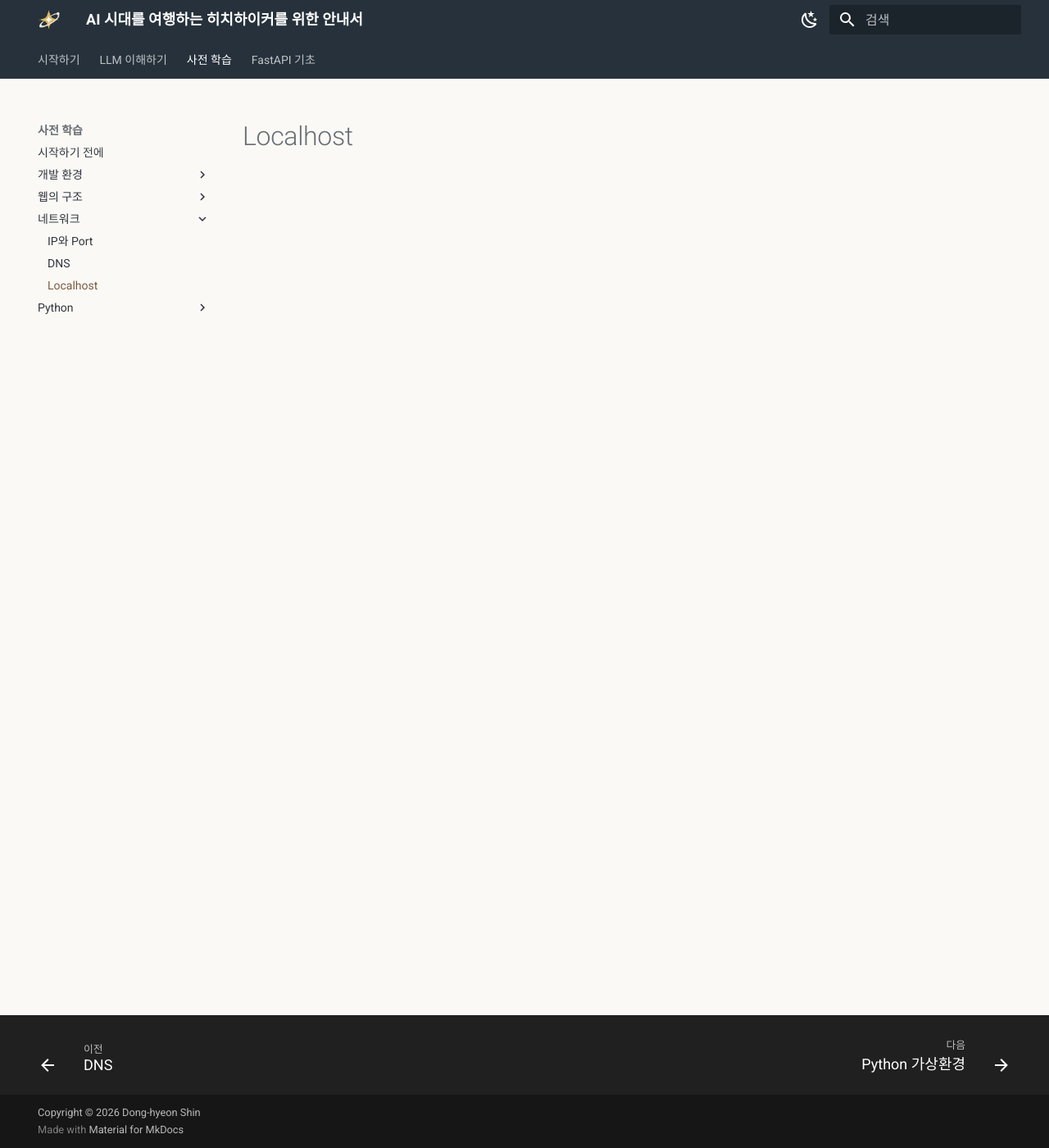
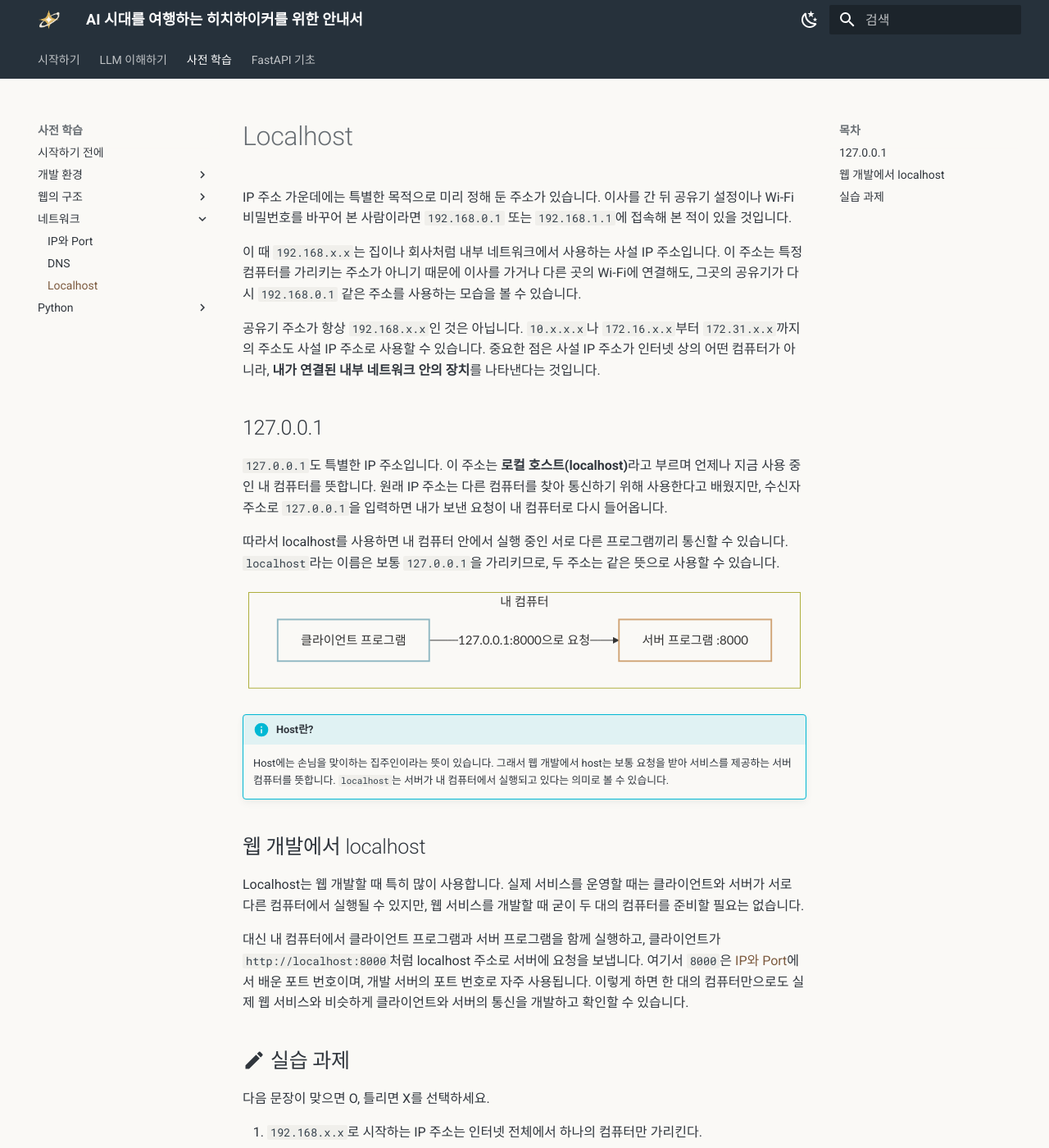
Before and after one commit to qu3vipon/the-hitchhikers-guide-to-ai, an MkDocs documentation site: the page built from docs/prerequisites/localhost.md, in a window 1280 px wide and 1400 px high. Shown: the whole window at 82% size. Built offline with MkDocs 1.6.1 and Material for MkDocs 9.7.7, drawn with Linux system fonts in a browser that asks for light colours; some of the changed text lies outside the part shown.

Commit message:
docs: add localhost guide

````diff
--- a/docs/prerequisites/localhost.md
+++ b/docs/prerequisites/localhost.md
@@ -1 +1,50 @@
-<!-- 콘텐츠 준비 중 -->
+# Localhost
+
+IP 주소 가운데에는 특별한 목적으로 미리 정해 둔 주소가 있습니다. 이사를 간 뒤 공유기 설정이나 Wi-Fi 비밀번호를 바꾸어 본 사람이라면 `192.168.0.1` 또는 `192.168.1.1`에 접속해 본 적이 있을 것입니다.
+
+이 때 `192.168.x.x`는 집이나 회사처럼 내부 네트워크에서 사용하는 사설 IP 주소입니다. 이 주소는 특정 컴퓨터를 가리키는 주소가 아니기 때문에 이사를 가거나 다른 곳의 Wi-Fi에 연결해도, 그곳의 공유기가 다시 `192.168.0.1` 같은 주소를 사용하는 모습을 볼 수 있습니다.
+
+공유기 주소가 항상 `192.168.x.x`인 것은 아닙니다. `10.x.x.x`나 `172.16.x.x`부터 `172.31.x.x`까지의 주소도 사설 IP 주소로 사용할 수 있습니다. 중요한 점은 사설 IP 주소가 인터넷 상의 어떤 컴퓨터가 아니라, **내가 연결된 내부 네트워크 안의 장치**를 나타낸다는 것입니다.
+
+## 127.0.0.1 {#localhost-address}
+
+`127.0.0.1`도 특별한 IP 주소입니다. 이 주소는 **로컬 호스트(localhost)**라고 부르며 언제나 지금 사용 중인 내 컴퓨터를 뜻합니다. 원래 IP 주소는 다른 컴퓨터를 찾아 통신하기 위해 사용한다고 배웠지만, 수신자 주소로 `127.0.0.1`을 입력하면 내가 보낸 요청이 내 컴퓨터로 다시 들어옵니다.
+
+따라서 localhost를 사용하면 내 컴퓨터 안에서 실행 중인 서로 다른 프로그램끼리 통신할 수 있습니다. `localhost`라는 이름은 보통 `127.0.0.1`을 가리키므로, 두 주소는 같은 뜻으로 사용할 수 있습니다.
+
+```mermaid
+flowchart TB
+    subgraph computer[내 컴퓨터]
+        client[클라이언트 프로그램]
+        server[서버 프로그램 :8000]
+    end
+
+    client -->|127.0.0.1:8000으로 요청| server
+
+    classDef client fill:transparent,stroke:#8eb7c2,stroke-width:2px
+    classDef server fill:transparent,stroke:#d0a476,stroke-width:2px
+    class client client
+    class server server
+    style computer fill:transparent
+```
+!!! info "Host란?"
+    Host에는 손님을 맞이하는 집주인이라는 뜻이 있습니다. 그래서 웹 개발에서 host는 보통 요청을 받아 서비스를 제공하는 서버 컴퓨터를 뜻합니다. `localhost`는 서버가 내 컴퓨터에서 실행되고 있다는 의미로 볼 수 있습니다.
+
+## 웹 개발에서 localhost {#localhost-in-web-development}
+
+Localhost는 웹 개발할 때 특히 많이 사용합니다. 실제 서비스를 운영할 때는 클라이언트와 서버가 서로 다른 컴퓨터에서 실행될 수 있지만, 웹 서비스를 개발할 때 굳이 두 대의 컴퓨터를 준비할 필요는 없습니다.
+
+대신 내 컴퓨터에서 클라이언트 프로그램과 서버 프로그램을 함께 실행하고, 클라이언트가 `http://localhost:8000`처럼 localhost 주소로 서버에 요청을 보냅니다. 여기서 `8000`은 [IP와 Port](ip-port.md)에서 배운 포트 번호이며, 개발 서버의 포트 번호로 자주 사용됩니다. 이렇게 하면 한 대의 컴퓨터만으로도 실제 웹 서비스와 비슷하게 클라이언트와 서버의 통신을 개발하고 확인할 수 있습니다.
+
+## :material-pencil: 실습 과제 {#exercises}
+
+다음 문장이 맞으면 O, 틀리면 X를 선택하세요.
+
+1. `192.168.x.x`로 시작하는 IP 주소는 인터넷 전체에서 하나의 컴퓨터만 가리킨다.
+2. `127.0.0.1`은 현재 사용 중인 내 컴퓨터를 가리키는 localhost 주소다.
+3. localhost를 사용하면 한 컴퓨터에서 실행 중인 클라이언트 프로그램과 서버 프로그램이 통신할 수 있다.
+
+??? success "정답·해설"
+    1. **X** — `192.168.x.x`는 집이나 회사의 내부 네트워크에서 다시 사용할 수 있는 사설 IP 주소입니다.
+    2. **O** — `127.0.0.1`은 내 컴퓨터를 가리키는 대표적인 localhost 주소입니다.
+    3. **O** — localhost를 사용하면 한 대의 컴퓨터 안에서 서로 다른 프로그램이 네트워크 통신을 할 수 있습니다.
````
